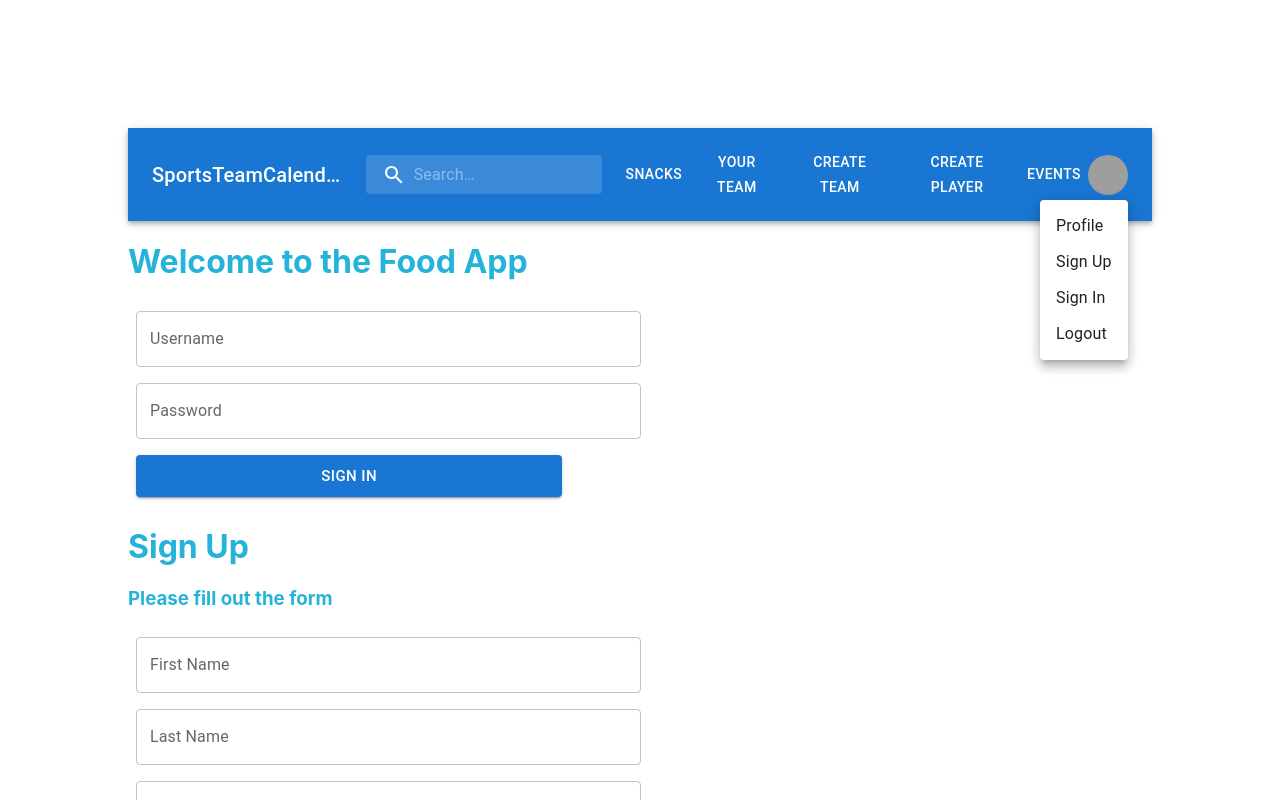
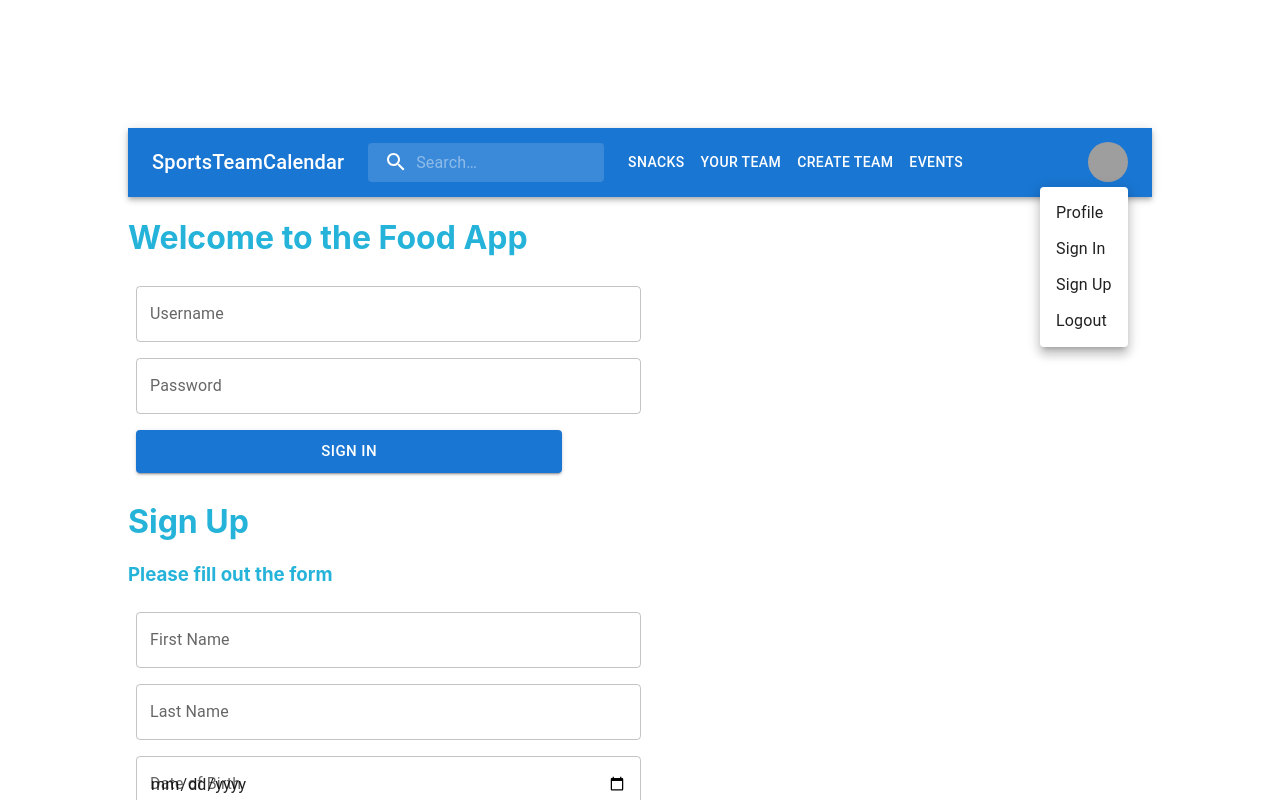
Before and after one commit to NatalieMae/SportsTeamCalendar, a React (Create React App) app: page / in a window 1280 px wide. Both pictures are taken after a click on the button "Open settings". Shown: the top 800 px of the page. Built offline with nearby package versions, Linux system fonts and the light colour scheme; grey boxes are pictures that could not be loaded.

Commit message:
buttons are ready

```diff
--- a/src/components/Navbar.js
+++ b/src/components/Navbar.js
@@ -15,9 +15,6 @@ import SearchIcon from '@mui/icons-material/Search';
 import { styled, alpha } from '@mui/material/styles';
 import InputBase from '@mui/material/InputBase';
 
-
-const pages = ['Snacks', 'Your Team', 'Create Team', 'Create Player', 'Events'];
-const settings = ['Profile', 'Sign Up', 'Sign In', 'Logout'];
 
 const Search = styled('div')(({ theme }) => ({
   position: 'relative',
@@ -63,6 +60,10 @@ const StyledInputBase = styled(InputBase)(({ theme }) => ({
 export default function PrimaryNavbar() {
   const [anchorElNav, setAnchorElNav] = React.useState(null);
   const [anchorElUser, setAnchorElUser] = React.useState(null);
+
+  function handleSnacks() {
+    <Link to='/about'>Go to Aboutpage</Link>
+  };
 
   const handleOpenNavMenu = (event) => {
     setAnchorElNav(event.currentTarget);
@@ -112,12 +113,20 @@ export default function PrimaryNavbar() {
                 display: { xs: 'block', md: 'none' },
               }}
             >
-              {pages.map((page) => (
-                <MenuItem key={page} onClick={handleCloseNavMenu}>
-                  <Typography textAlign="center">{page}</Typography>
-                </MenuItem>
-              ))}
-            </Menu>
+              <MenuItem onClick={handleSnacks}>
+                  <Typography textAlign="center">Snacks</Typography>
+              </MenuItem>
+              <MenuItem onClick={handleOpenUserMenu}>
+                  <Typography textAlign="center">Your Team</Typography>
+              </MenuItem>
+              <MenuItem onClick={handleOpenUserMenu}>
+                  <Typography textAlign="center">Create Team</Typography>
+              </MenuItem>
+              <MenuItem onClick={handleOpenUserMenu}>
+                  <Typography textAlign="center">Events</Typography>
+              </MenuItem>
+              </Menu>
+
           </Box>
           <Typography
             variant="h6"
@@ -137,15 +146,30 @@ export default function PrimaryNavbar() {
             />
           </Search>
           <Box sx={{ flexGrow: 1, display: { xs: 'none', md: 'flex' } }}>
-            {pages.map((page) => (
               <Button
-                key={page}
                 onClick={handleCloseNavMenu}
                 sx={{ my: 2, color: 'white', display: 'block' }}
               >
-                {page}
+                Snacks
               </Button>
-            ))}
+              <Button
+                onClick={handleCloseNavMenu}
+                sx={{ my: 2, color: 'white', display: 'block' }}
+              >
+                Your Team
+              </Button>
+              <Button
+                onClick={handleCloseNavMenu}
+                sx={{ my: 2, color: 'white', display: 'block' }}
+              >
+                Create Team
+              </Button>
+              <Button
+                onClick={handleCloseNavMenu}
+                sx={{ my: 2, color: 'white', display: 'block' }}
+              >
+                Events
+              </Button>
           </Box>
 
           <Box sx={{ flexGrow: 0 }}>
@@ -170,11 +194,18 @@ export default function PrimaryNavbar() {
               open={Boolean(anchorElUser)}
               onClose={handleCloseUserMenu}
             >
-              {settings.map((setting) => (
-                <MenuItem key={setting} onClick={handleCloseUserMenu}>
-                  <Typography textAlign="center">{setting}</Typography>
+                <MenuItem onClick={handleCloseUserMenu}>
+                  <Typography textAlign="center">Profile</Typography>
                 </MenuItem>
-              ))}
+                <MenuItem onClick={handleCloseUserMenu}>
+                  <Typography textAlign="center">Sign In</Typography>
+                </MenuItem>
+                <MenuItem onClick={handleCloseUserMenu}>
+                  <Typography textAlign="center">Sign Up</Typography>
+                </MenuItem>
+                <MenuItem onClick={handleCloseUserMenu}>
+                  <Typography textAlign="center">Logout</Typography>
+                </MenuItem>
             </Menu>
           </Box>
         </Toolbar>
```
Also changed, not shown: 1 other file (tests, documents, lock files or other folders).
